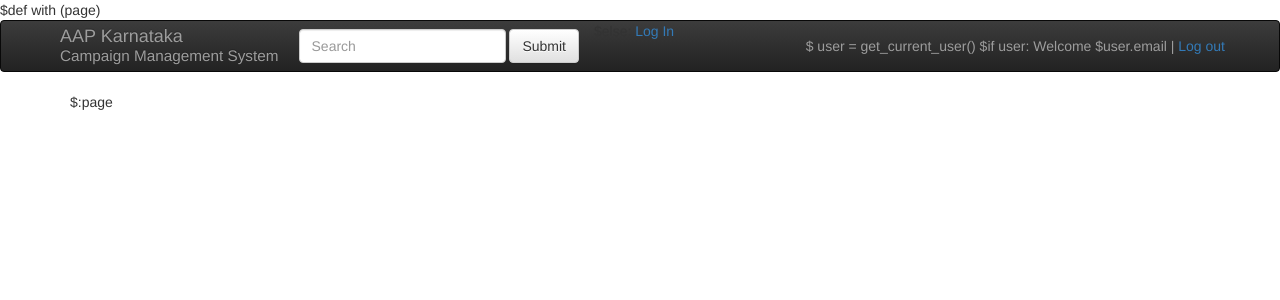
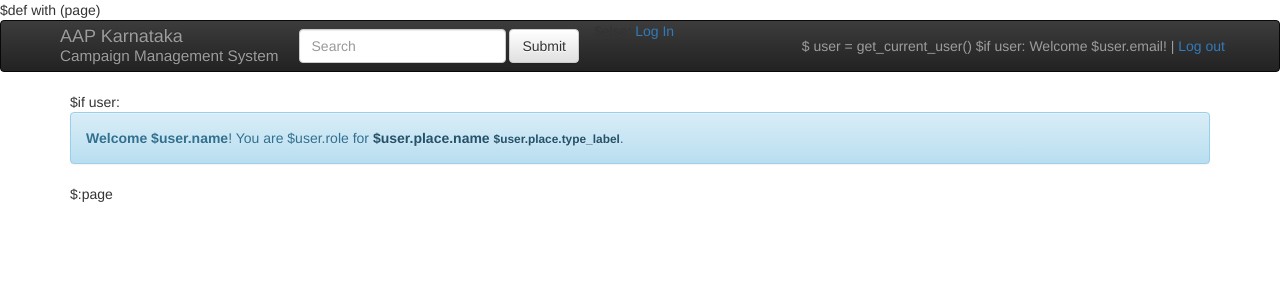
Before and after one commit to anandology/voternet, a Python web app: template voternet/templates/site.html in a window 1280 px wide. Shown: the top 300 px of the page. Run offline with Jinja, Linux system fonts and the light colour scheme; the template is opened without the code that fills it, so the values that code supplies are empty; some libraries are stand-ins or nearby versions.

Commit message:
Added alert on top to help volunteers to jump to their location quickly.

```diff
--- a/voternet/templates/site.html
+++ b/voternet/templates/site.html
@@ -124,7 +124,7 @@
         <p class="navbar-text navbar-right">
           $ user = get_current_user()
           $if user:
-            Welcome $user.email |
+            Welcome $user.email! |
             <a href="#" onclick="document.forms['logout'].submit();">Log out</a>
             <div class="hidden">
                 <form name='logout' action="/logout" method="post"></form>
@@ -137,6 +137,10 @@
     </nav>
 
     <div class="container">
+        $if user:
+            <div class="alert alert-info">
+                <strong>Welcome $user.name</strong>! You are $user.role for <a class="alert-link" href="$user.place.get_url()">$user.place.name <small>$user.place.type_label</small></a>.
+            </div>
         $:page
     </div>
     <!--
```
